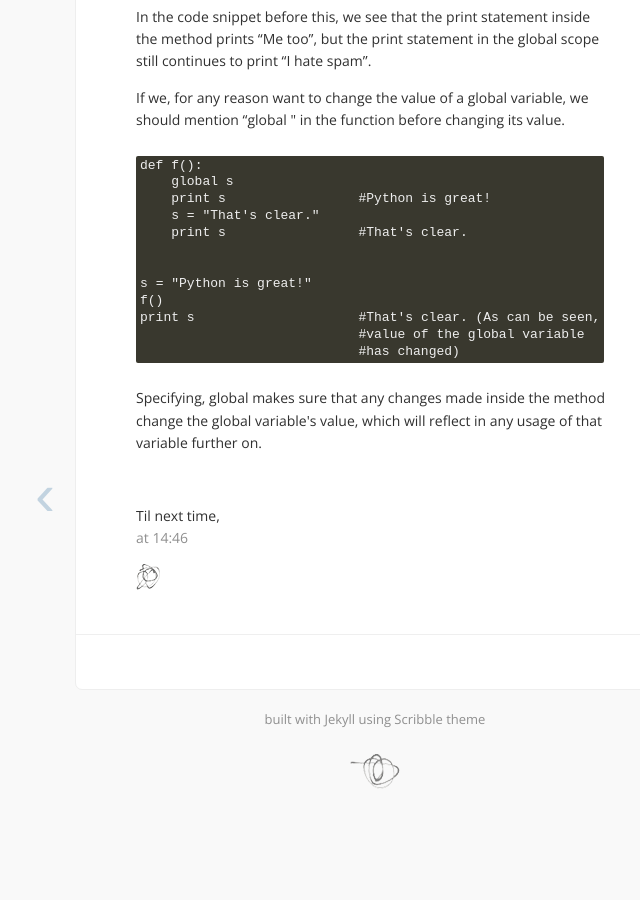
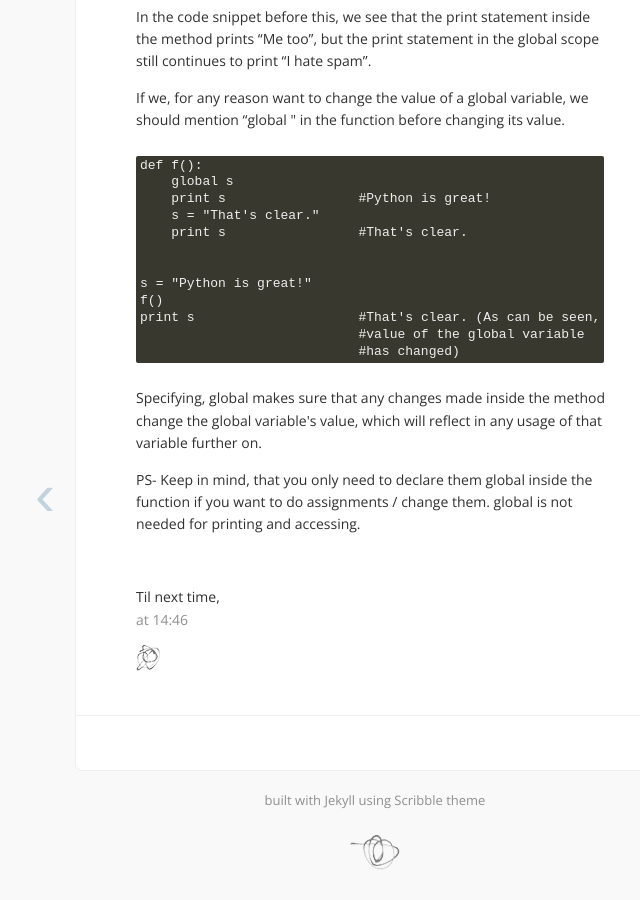
Before and after one commit to gkeswani92/gkeswani92.github.io, a Jekyll site: the page built from _posts/2015-07-06-Local_Global_Variables.md, in a window 1280 px wide and 900 px high, scrolled down 1556 px. Shown: the whole window, without its empty margins (265-905 px from the left). Built offline with Jekyll 4.4.1, drawn with Linux system fonts in a browser that asks for light colours; comment, search, counter and statistics services are not loaded; before the commit the page ends 2375 px from its top, so only the background shows below that.

Commit message:
Edit: Addition to variable in python

```diff
--- a/_posts/2015-07-06-Local_Global_Variables.md
+++ b/_posts/2015-07-06-Local_Global_Variables.md
@@ -77,3 +77,5 @@ print s                     #That's clear. (As can be seen,
 {% endhighlight %}
 
 Specifying, global <variable_name> makes sure that any changes made inside the method change the global variable's value, which will reflect in any usage of that variable further on.
+
+PS- Keep in mind, that you only need to declare them global inside the function if you want to do assignments / change them. global is not needed for printing and accessing.
```
Also changed, not shown: _posts/2015-07-05-Shallow-Deep-Copy.md (renamed from _posts/2015-07-06-Shallow-Deep-Copy.md).
